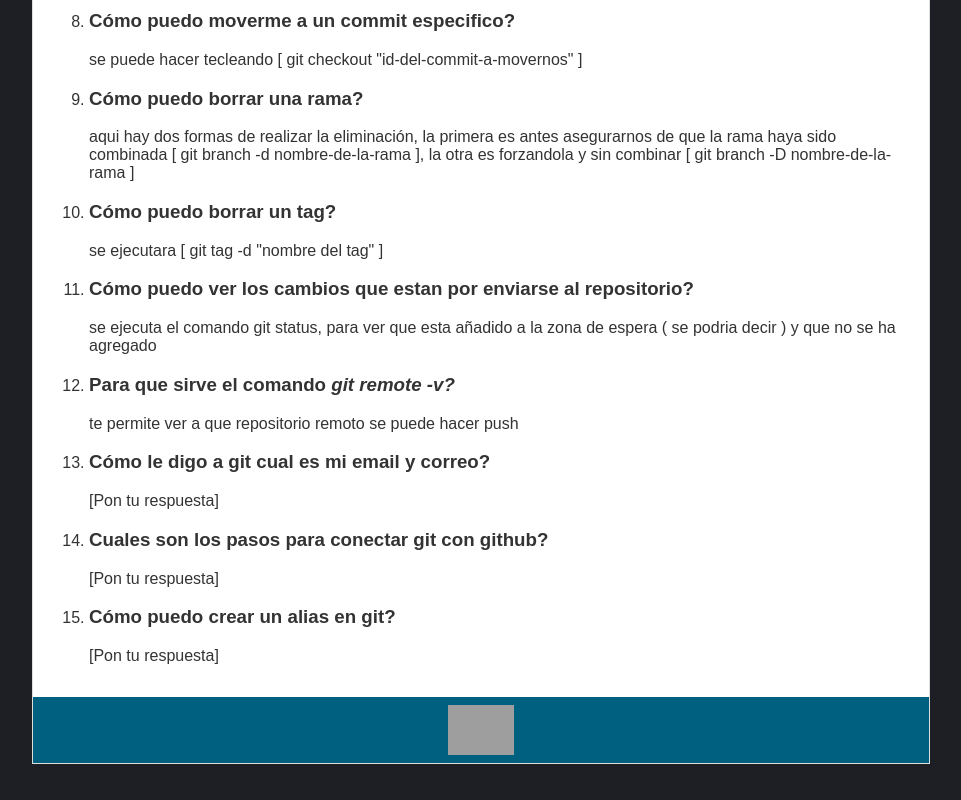
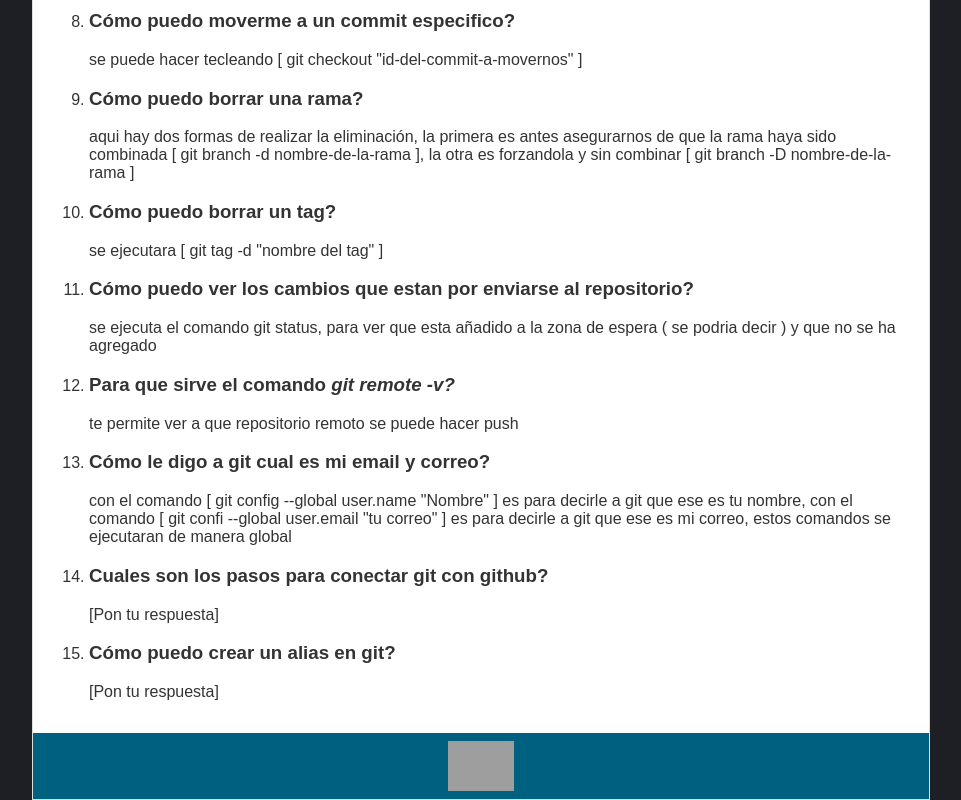
Before and after one commit to ticsacademy/examen-github, a plain HTML site: page examen/CESAR_OMAR_PEREZ_HDZ.html in a window 1280 px wide. Shown: the part 674-1474 px from the top of the page, without its empty margins (159-1120 px from the left). Before the commit the page ends 1438 px from the top, so only its background shows below. Drawn offline with Linux system fonts and the light colour scheme; grey boxes are pictures that could not be loaded.

Commit message:
ADD: se agrego la respuesta a la pregunta trece #13

```diff
--- a/examen/CESAR_OMAR_PEREZ_HDZ.html
+++ b/examen/CESAR_OMAR_PEREZ_HDZ.html
@@ -69,7 +69,9 @@
                 </li>
                 <li>
                     <h3>Cómo le digo a git cual es mi email y correo?</h3>
-                    [Pon tu respuesta]
+                    con el comando [ git config --global user.name "Nombre" ] es para decirle a git que ese es tu nombre,
+                    con el comando [ git confi --global user.email "tu correo" ] es para decirle a git que ese es mi correo,
+                    estos comandos se ejecutaran de manera global
                 </li>
                 <li>
                     <h3>Cuales son los pasos para conectar git con github?</h3>
```
